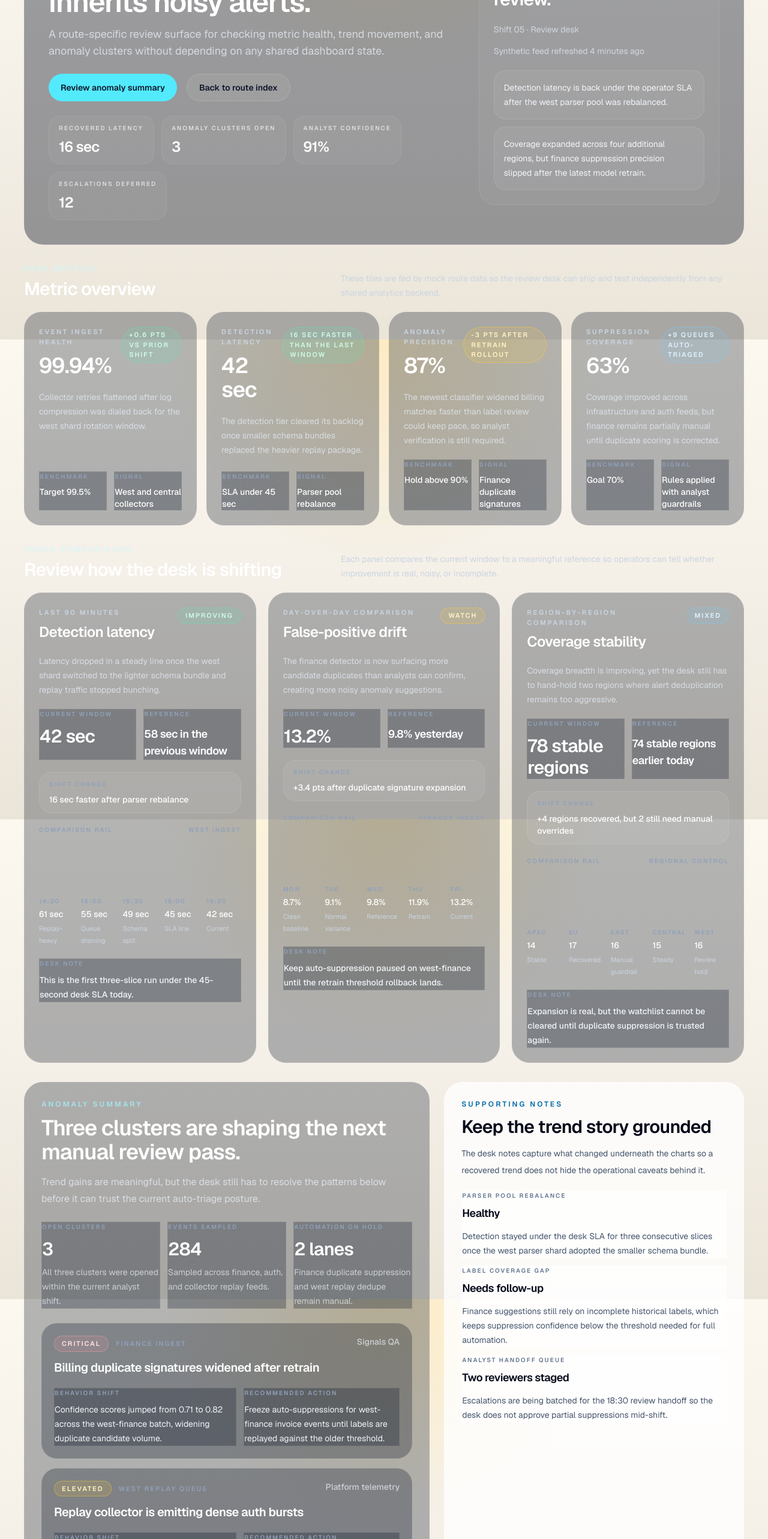
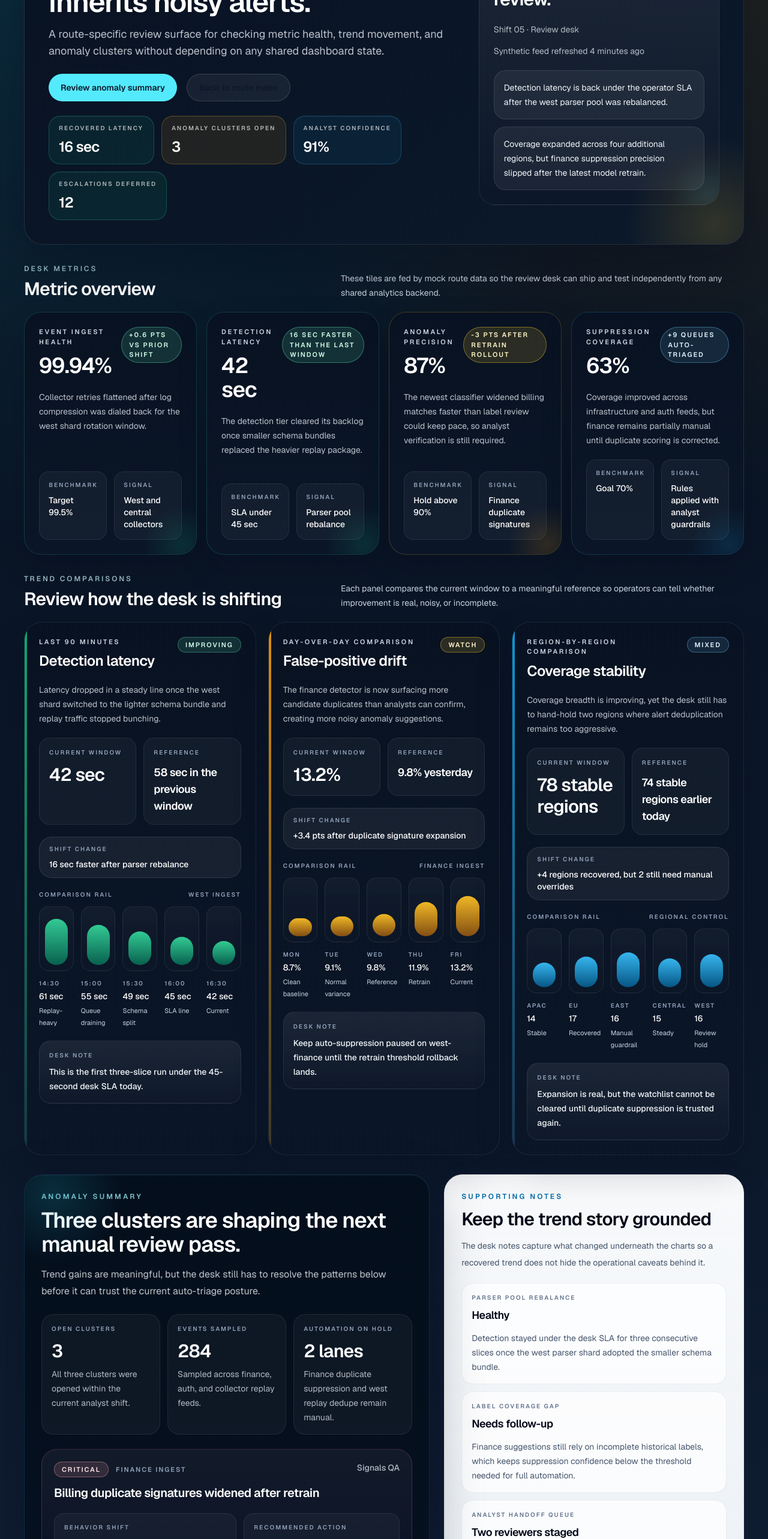
Before and after one commit to iamasx/api-test, a Next.js app: page /telemetry-desk in a window 1280 px wide. Shown: the part 234-2800 px from the top of the page at 60% size. Built offline with nearby package versions, Linux system fonts and the light colour scheme.

Commit message:
feat: style telemetry desk route

```diff
--- a/src/app/telemetry-desk/telemetry-desk.module.css
+++ b/src/app/telemetry-desk/telemetry-desk.module.css
@@ -1,86 +1,322 @@
 .pageShell {
   min-height: 100vh;
-}
-
-.heroPanel,
-.heroAside,
-.highlightChip,
-.notesPanel,
-.noteCard,
-.handoffPanel {
-  border: 1px solid rgba(255, 255, 255, 0.08);
-}
-
-.highlightLift,
-.highlightWatch,
-.highlightSteady {
+  background:
+    radial-gradient(circle at top left, rgba(34, 211, 238, 0.16), transparent 30%),
+    radial-gradient(circle at top right, rgba(251, 191, 36, 0.12), transparent 28%),
+    linear-gradient(180deg, #07111f 0%, #0b1729 48%, #122138 100%);
 }
 
 .heroPanel {
-  background: rgba(15, 23, 42, 0.4);
+  position: relative;
+  overflow: hidden;
+  border: 1px solid rgba(148, 163, 184, 0.18);
+  background:
+    linear-gradient(145deg, rgba(8, 18, 34, 0.94), rgba(12, 27, 45, 0.86)),
+    rgba(8, 18, 34, 0.92);
+  box-shadow:
+    inset 0 1px 0 rgba(255, 255, 255, 0.05),
+    0 24px 90px rgba(2, 6, 23, 0.34);
+}
+
+.heroPanel::before {
+  content: "";
+  position: absolute;
+  inset: -5rem auto auto -4rem;
+  width: 16rem;
+  height: 16rem;
+  border-radius: 999px;
+  background: radial-gradient(circle, rgba(34, 211, 238, 0.18), transparent 72%);
+  pointer-events: none;
+}
+
+.heroPanel::after {
+  content: "";
+  position: absolute;
+  inset: auto -6rem -7rem auto;
+  width: 18rem;
+  height: 18rem;
+  border-radius: 999px;
+  background: radial-gradient(circle, rgba(251, 191, 36, 0.16), transparent 72%);
+  pointer-events: none;
+}
+
+.highlightChip {
+  border: 1px solid rgba(255, 255, 255, 0.08);
+  background: rgba(255, 255, 255, 0.06);
+  box-shadow: inset 0 1px 0 rgba(255, 255, 255, 0.04);
+}
+
+.highlightLift {
+  border-color: rgba(52, 211, 153, 0.24);
+  background: rgba(16, 185, 129, 0.1);
+}
+
+.highlightWatch {
+  border-color: rgba(251, 191, 36, 0.24);
+  background: rgba(245, 158, 11, 0.1);
+}
+
+.highlightSteady {
+  border-color: rgba(56, 189, 248, 0.24);
+  background: rgba(14, 165, 233, 0.08);
 }
 
 .heroAside {
-  background: rgba(255, 255, 255, 0.04);
+  position: relative;
+  overflow: hidden;
+  border: 1px solid rgba(255, 255, 255, 0.08);
+  background:
+    linear-gradient(180deg, rgba(255, 255, 255, 0.08), rgba(15, 23, 42, 0.12)),
+    rgba(15, 23, 42, 0.44);
+  box-shadow: inset 0 1px 0 rgba(255, 255, 255, 0.05);
 }
 
-.highlightChip {
-  background: rgba(255, 255, 255, 0.04);
+.heroAside::after {
+  content: "";
+  position: absolute;
+  inset: auto -3rem -3rem auto;
+  width: 8rem;
+  height: 8rem;
+  border-radius: 999px;
+  background: radial-gradient(circle, rgba(56, 189, 248, 0.12), transparent 72%);
+  pointer-events: none;
 }
 
-.notesPanel,
-.noteCard,
-.handoffPanel {
-  background: rgba(255, 255, 255, 0.78);
+.metricTile {
+  position: relative;
+  overflow: hidden;
+  border: 1px solid rgba(255, 255, 255, 0.08);
+  background:
+    linear-gradient(180deg, rgba(8, 18, 34, 0.9), rgba(11, 23, 41, 0.84)),
+    rgba(8, 18, 34, 0.88);
+  box-shadow: 0 22px 50px rgba(2, 6, 23, 0.18);
 }
 
-.metricTile,
-.trendPanel,
-.anomalyPanel,
-.clusterCard,
-.summaryStat,
-.clusterDetail,
-.metricFootnote,
-.comparisonStat,
-.panelNote {
-  border: 1px solid rgba(255, 255, 255, 0.08);
-  background: rgba(15, 23, 42, 0.3);
+.metricTile::after {
+  content: "";
+  position: absolute;
+  inset: auto -2.5rem -3rem auto;
+  width: 8rem;
+  height: 8rem;
+  border-radius: 999px;
+  background: radial-gradient(circle, rgba(255, 255, 255, 0.08), transparent 72%);
+  pointer-events: none;
 }
 
-.metricTilePositive,
-.metricTileSteady,
-.metricTileAttention,
-.trendPanelImproving,
-.trendPanelWatch,
-.trendPanelMixed,
-.clusterCritical,
-.clusterElevated,
-.clusterWatch,
-.sparkBarImproving,
-.sparkBarWatch,
-.sparkBarMixed,
-.sparkBar {
+.metricTilePositive {
+  border-color: rgba(52, 211, 153, 0.2);
+}
+
+.metricTilePositive::after {
+  background: radial-gradient(circle, rgba(16, 185, 129, 0.16), transparent 72%);
+}
+
+.metricTileSteady {
+  border-color: rgba(56, 189, 248, 0.2);
+}
+
+.metricTileSteady::after {
+  background: radial-gradient(circle, rgba(14, 165, 233, 0.14), transparent 72%);
+}
+
+.metricTileAttention {
+  border-color: rgba(251, 191, 36, 0.22);
+}
+
+.metricTileAttention::after {
+  background: radial-gradient(circle, rgba(245, 158, 11, 0.16), transparent 72%);
+}
+
+.metricFootnote {
+  border: 1px solid rgba(255, 255, 255, 0.08);
+  border-radius: 1rem;
+  background: rgba(255, 255, 255, 0.04);
+  padding: 0.9rem 0.95rem;
+}
+
+.trendPanel {
+  position: relative;
+  overflow: hidden;
+  border: 1px solid rgba(255, 255, 255, 0.08);
+  background:
+    linear-gradient(180deg, rgba(8, 18, 34, 0.9), rgba(11, 23, 41, 0.86)),
+    rgba(8, 18, 34, 0.88);
+  box-shadow: 0 24px 58px rgba(2, 6, 23, 0.22);
+}
+
+.trendPanel::before {
+  content: "";
+  position: absolute;
+  inset: 0 auto 0 0;
+  width: 4px;
+  background: rgba(255, 255, 255, 0.12);
+}
+
+.trendPanelImproving::before {
+  background: linear-gradient(180deg, rgba(16, 185, 129, 0.9), rgba(52, 211, 153, 0.2));
+}
+
+.trendPanelWatch::before {
+  background: linear-gradient(180deg, rgba(245, 158, 11, 0.9), rgba(251, 191, 36, 0.2));
+}
+
+.trendPanelMixed::before {
+  background: linear-gradient(180deg, rgba(14, 165, 233, 0.9), rgba(56, 189, 248, 0.2));
+}
+
+.comparisonStat {
+  border: 1px solid rgba(255, 255, 255, 0.08);
+  border-radius: 1.1rem;
+  background: rgba(255, 255, 255, 0.04);
+  padding: 1rem;
 }
 
 .sparkRail {
   display: grid;
+  grid-template-columns: repeat(5, minmax(0, 1fr));
   gap: 0.75rem;
-  grid-template-columns: repeat(5, minmax(0, 1fr));
 }
 
 .sparkPoint {
   display: flex;
   flex-direction: column;
-  gap: 0.75rem;
+  gap: 0.8rem;
 }
 
 .sparkBarTrack {
   display: flex;
   align-items: flex-end;
-  min-height: 5rem;
+  height: 6.75rem;
+  border-radius: 1rem;
+  border: 1px solid rgba(255, 255, 255, 0.08);
+  background:
+    linear-gradient(180deg, rgba(255, 255, 255, 0.03), rgba(15, 23, 42, 0.18)),
+    rgba(15, 23, 42, 0.3);
+  padding: 0.55rem;
 }
 
 .sparkBar {
   display: block;
   width: 100%;
+  border-radius: 999px;
 }
+
+.sparkBarImproving {
+  background: linear-gradient(180deg, rgba(52, 211, 153, 0.95), rgba(5, 150, 105, 0.58));
+}
+
+.sparkBarWatch {
+  background: linear-gradient(180deg, rgba(251, 191, 36, 0.95), rgba(217, 119, 6, 0.58));
+}
+
+.sparkBarMixed {
+  background: linear-gradient(180deg, rgba(56, 189, 248, 0.95), rgba(2, 132, 199, 0.58));
+}
+
+.panelNote {
+  border: 1px solid rgba(255, 255, 255, 0.08);
+  border-radius: 1.2rem;
+  background:
+    linear-gradient(180deg, rgba(255, 255, 255, 0.05), rgba(15, 23, 42, 0.14)),
+    rgba(255, 255, 255, 0.02);
+  padding: 1rem;
+}
+
+.anomalyPanel {
+  position: relative;
+  overflow: hidden;
+  border: 1px solid rgba(56, 189, 248, 0.16);
+  background:
+    linear-gradient(180deg, rgba(4, 14, 28, 0.96), rgba(8, 18, 34, 0.9)),
+    rgba(4, 14, 28, 0.94);
+  box-shadow:
+    inset 0 1px 0 rgba(255, 255, 255, 0.05),
+    0 30px 90px rgba(2, 6, 23, 0.3);
+}
+
+.anomalyPanel::before {
+  content: "";
+  position: absolute;
+  inset: -5rem auto auto -4rem;
+  width: 14rem;
+  height: 14rem;
+  border-radius: 999px;
+  background: radial-gradient(circle, rgba(34, 211, 238, 0.16), transparent 72%);
+  pointer-events: none;
+}
+
+.summaryStat {
+  border: 1px solid rgba(255, 255, 255, 0.08);
+  border-radius: 1.25rem;
+  background: rgba(255, 255, 255, 0.04);
+  padding: 1rem;
+}
+
+.clusterCard {
+  border: 1px solid rgba(255, 255, 255, 0.08);
+  background:
+    linear-gradient(180deg, rgba(255, 255, 255, 0.04), rgba(15, 23, 42, 0.16)),
+    rgba(15, 23, 42, 0.34);
+}
+
+.clusterCritical {
+  border-color: rgba(251, 113, 133, 0.22);
+}
+
+.clusterElevated {
+  border-color: rgba(251, 191, 36, 0.2);
+}
+
+.clusterWatch {
+  border-color: rgba(56, 189, 248, 0.18);
+}
+
+.clusterDetail {
+  border: 1px solid rgba(255, 255, 255, 0.08);
+  border-radius: 1rem;
+  background: rgba(255, 255, 255, 0.04);
+  padding: 0.95rem 1rem;
+}
+
+.notesPanel {
+  border: 1px solid rgba(148, 163, 184, 0.2);
+  background:
+    linear-gradient(180deg, rgba(248, 250, 252, 0.96), rgba(226, 232, 240, 0.88)),
+    rgba(248, 250, 252, 0.94);
+  box-shadow:
+    inset 0 1px 0 rgba(255, 255, 255, 0.8),
+    0 24px 64px rgba(15, 23, 42, 0.08);
+}
+
+.noteCard {
+  border: 1px solid rgba(148, 163, 184, 0.18);
+  border-radius: 1.2rem;
+  background: rgba(255, 255, 255, 0.72);
+  padding: 1rem;
+  box-shadow: inset 0 1px 0 rgba(255, 255, 255, 0.7);
+}
+
+.handoffPanel {
+  border: 1px solid rgba(14, 165, 233, 0.16);
+  border-radius: 1.35rem;
+  background:
+    linear-gradient(180deg, rgba(14, 165, 233, 0.08), rgba(248, 250, 252, 0.7)),
+    rgba(255, 255, 255, 0.78);
+  padding: 1rem;
+}
+
+@media (max-width: 1023px) {
+  .sparkRail {
+    grid-template-columns: repeat(5, minmax(0, 1fr));
+  }
+}
+
+@media (max-width: 767px) {
+  .sparkRail {
+    grid-template-columns: repeat(2, minmax(0, 1fr));
+  }
+
+  .sparkBarTrack {
+    height: 5.6rem;
+  }
+}
```
